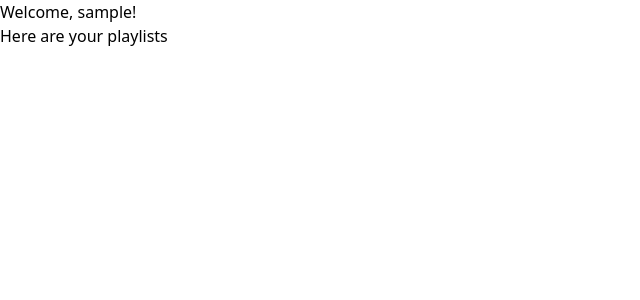
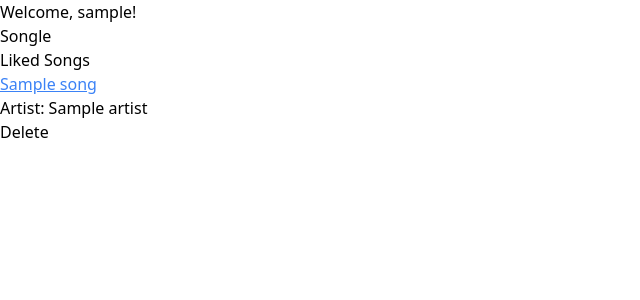
Before and after one commit to rubyimrie/songsearch, a Flask app: template templates/profile.html in a window 1280 px wide. Shown: the top 300 px of the page, without its empty margins (0-640 px from the left). Run offline with Flask 3, Linux system fonts and the light colour scheme; the template is opened without the code that fills it: most values are stand-ins (such as "Sample title", 1, 10 or a date in 2020); style sheets or scripts are compiled from the project's sources.

Commit message:
first commit on branch

```diff
--- a/app.py
+++ b/app.py
@@ -76,62 +76,120 @@
 
 @app.route('/login', methods=['GET', 'POST'])
 def login():
+    error_message = None
+    if request.method == 'POST':
+        email = request.form['email']
+        password = request.form['password']
 
-    if request.method == 'POST':
-        username = request.form['username']
-        password = request.form['password']
-        if username in users and users[username] == password:
-            # Set the user in the session upon successful login
-            session['user'] = username
-            playlists = mock_playlists.get(username, [])
-            return redirect(url_for('profile', username=username, playlists=playlists))
+        # Make a GET request to the API endpoint for searching
+        api_url = 'http://34.82.129.217:5000/login'
+        params = {'email': email, 'password': password}
+        response = requests.get(api_url, params=params)
+
+        if response.status_code == 400:
+            error_message = f'Email or password is missing'
+        elif response.status_code == 401:
+            error_message = f'User already exists'
+        elif response.status_code == 200:
+            error_message = f'successful'
+            return redirect(url_for('profile', email=email))
         else:
-            return render_template('login.html', error="Invalid username or password")
-
-    return render_template('login.html')
-
+            error_message = f'An error occurred'
+    return render_template('login.html', error=error_message)
 
 
 @app.route('/signup', methods=['GET', 'POST'])
 def signup():
+    error_message = None
+
     if request.method == 'POST':
-        username = request.form['username']
+        name = request.form['name']
+        email = request.form['email']
         password = request.form['password']
-        if username in users:
-            return render_template('signup.html', error="Username already exists")
+
+        # Make a POST request to the API endpoint for signing up
+        api_url = 'http://34.82.129.217:5000/signup'
+        data = {'name': name, 'email': email, 'password': password}
+        response = requests.post(api_url, json=data)
+
+        if response.status_code == 400:
+            error_message = f'Email or password is missing'
+        elif response.status_code == 409:
+            error_message = f'User already exists'
+        elif response.status_code == 200:
+            # User signup was successful
+            return redirect(url_for('login'))
+            # error_message = f'Success'
         else:
-            users[username] = password
-            return redirect(url_for('login'))
-    return render_template('signup.html')
+            error_message = f'An error occurred'
+
+    return render_template('signup.html', error=error_message)
 
 # Logout route
-@app.route('/logout')
+@app.route('/logout', methods=['POST'])
 def logout():
-    # Remove user session
-    session.pop('user', None)
-    return redirect(url_for('login'))
+    # Make a POST request to the API endpoint for logout
+    api_url = 'http://34.82.129.217:5000/logout'
+    response = requests.post(api_url)
+
+    # Check the response status code
+    if response.status_code == 200:
+        error_message = 'Logout successful'
+    else:
+        error_message = 'An error occurred'
+
+    # Redirect to the login page with an error message
+    return redirect(url_for('login'), error=error_message)
 
 @app.route('/profile')
 def profile():
     # Check if user is logged in
     if 'user' in session:
-        username = session['user']
+        email = session['user']
 
-        # Mock playlists for each user
-        mock_playlists = {
-            'user1': ['Playlist 1', 'Playlist 2', 'Playlist 3'],
-            'user2': ['Playlist A', 'Playlist B'],
-            'user3': ['My Playlist', 'Favorites']
-        }
+        api_url = 'http://34.82.129.217:5000/LikedSongs'
+        data = {'email': email}
+        response = requests.get(api_url, json=data)
 
-        # Retrieve playlists for the current user
-        playlists = mock_playlists.get(username, [])
-
-        return render_template('profile.html', username=username, playlists=playlists)
+        return render_template('profile.html', username=email, likedSongs=response.json())
     else:
         # If user is not logged in, redirect to login page
         return redirect(url_for('login'))
 
+@app.route('/saveSong', methods=['POST'])
+def saveSong():
+    # Get the song ID from the form
+    song_id = request.form['song_id']
+    email = request.form['email']
+
+    # Make a POST request to the API endpoint
+    api_url = 'http://34.82.129.217:5000/Like'
+    data = {'user': email, 'Id': song_id}
+    response = requests.post(api_url, json=data)
+
+    if response.status_code == 200:
+        error_message = f'Song Liked Successfully!'
+    else:
+        error_message = f'An error occurred'
+
+
+@app.route('/deleteSong', methods=['POST'])
+def deleteSong():
+    # Get the song ID from the form
+    song_id = request.form['song_id']
+    email = request.form['email']
+
+    # Make a POST request to the API endpoint
+    api_url = 'http://34.82.129.217:5000/DeleteSong'
+    data = {'user': email, 'Id': song_id}
+    response = requests.post(api_url, json=data)
+
+    if response.status_code == 200:
+        error_message = f'Song Deleted Successfully!'
+    else:
+        error_message = f'An error occurred'
+
+    return redirect(url_for('profile'), error=error_message)
 
 
 if __name__ == "__main__":
--- a/templates/login.html
+++ b/templates/login.html
@@ -9,8 +9,8 @@
         <p>{{ error }}</p>
     {% endif %}
     <form method="post">
-        <label class="block mb-2 text-indigo-500" for="username">Username</label>
-        <input class="w-full p-2 mb-6 text-indigo-700 border-b-2 border-indigo-500 outline-none focus:bg-gray-300" type="text" name="username" placeholder="Username"><br>
+        <label class="block mb-2 text-indigo-500" for="email">Email</label>
+        <input class="w-full p-2 mb-6 text-indigo-700 border-b-2 border-indigo-500 outline-none focus:bg-gray-300" type="text" name="email" placeholder="Email"><br>
         <label class="block mb-2 text-indigo-500" for="password">Password</label>
         <input class="w-full p-2 mb-6 text-indigo-700 border-b-2 border-indigo-500 outline-none focus:bg-gray-300" type="password" name="password" placeholder="Password"><br>
         <input class="w-full bg-indigo-700 hover:bg-pink-700 text-white font-bold py-2 px-4 mb-6 rounded" type="submit" value="Login">
--- a/templates/profile.html
+++ b/templates/profile.html
@@ -4,9 +4,27 @@
     <title>Profile</title>
     <link href="{{url_for('static',filename='css/main.css')}}" rel="stylesheet">
 </head>
-</head>
 <body>
     <h2>Welcome, {{ username }}!</h2>
-    <p>Here are your playlists</p>
+    <div class="liked-songs">
+        <p class="text-7xl text-indigo-700 mb-6 font-semibold">Songle</p>
+        <h2 class="mb-4">Liked Songs</h2>
+        {% for song in likedSongs %}
+            <div class="liked-songs-list">
+                <div class="result">
+                    <!-- <img src="{{ song.image }}" alt="Song Image"> -->
+                    <div class="result-details">
+                        <p><a href="{{ url_for('song_details', id=song.id) }}" style="color: #3b82f6; text-decoration: underline; transition: color 0.3s;" onmouseover="this.style.color='#1d4ed8'" onmouseout="this.style.color='#3b82f6'">{{ song.title }}</a></p>
+                        <p>Artist: {{ song.artist }}</p>
+                        <!-- <p>{{ song.lyric_sentence }}</p> -->
+                    </div>
+                    <form method="post" action="{{ url_for('deleteSong') }}">
+                        <input type="hidden" name="song_id" value="{{ song.id }}">
+                        <button type="submit">Delete</button>
+                    </form>
+                </div>
+            </div>
+        {% endfor %}
+    </div>
 </body>
 </html>
--- a/templates/signup.html
+++ b/templates/signup.html
@@ -9,8 +9,10 @@
             <p class="text-red-500">{{ error }}</p>
         {% endif %}
         <form method="post">
-            <label class="block mb-2 text-indigo-500" for="username">Username</label>
-            <input class="w-full p-2 mb-6 text-indigo-700 border-b-2 border-indigo-500 outline-none focus:bg-gray-300" type="text" name="username" placeholder="Username"><br>
+            <label class="block mb-2 text-indigo-500" for="name">Name</label>
+            <input class="w-full p-2 mb-6 text-indigo-700 border-b-2 border-indigo-500 outline-none focus:bg-gray-300" type="text" name="name" placeholder="Name"><br>
+            <label class="block mb-2 text-indigo-500" for="email">Email</label>
+            <input class="w-full p-2 mb-6 text-indigo-700 border-b-2 border-indigo-500 outline-none focus:bg-gray-300" type="text" name="email" placeholder="Email"><br>
             <label class="block mb-2 text-indigo-500" for="password">Password</label>
             <input class="w-full p-2 mb-6 text-indigo-700 border-b-2 border-indigo-500 outline-none focus:bg-gray-300" type="password" name="password" placeholder="Password"><br>
             <input class="w-full bg-indigo-700 hover:bg-pink-700 text-white font-bold py-2 px-4 mb-6 rounded" type="submit" value="Signup">
```
Also changed, not shown: templates/layout.html (+16 -3 lines), templates/search.html (+4 -3 lines).
